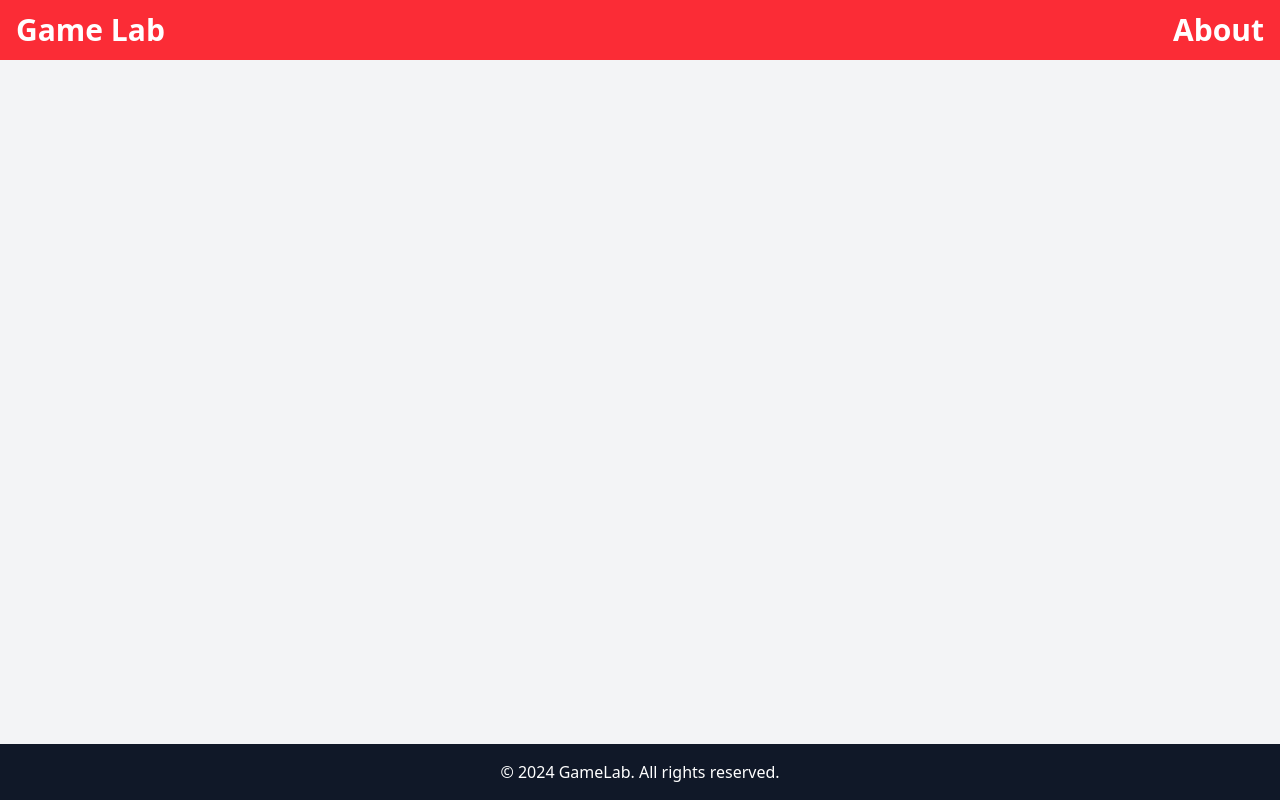
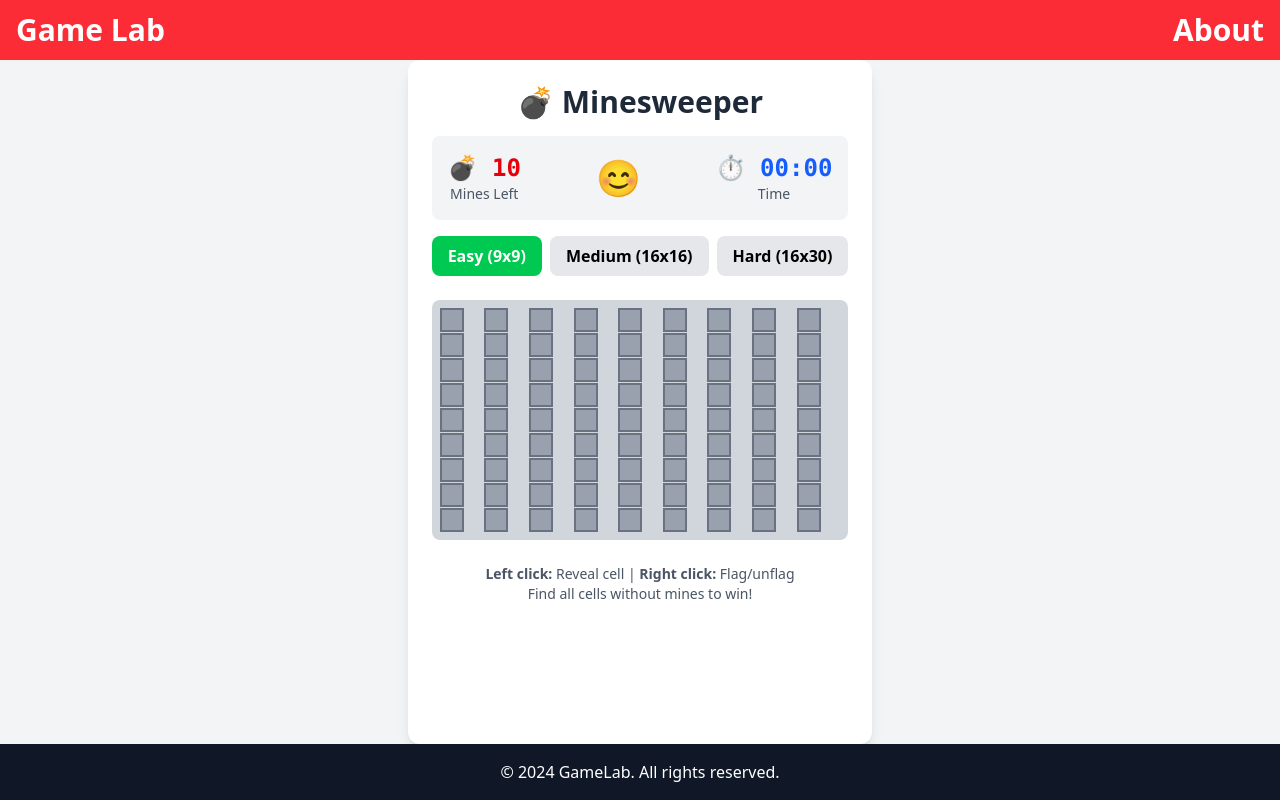
Before and after one commit to theCompanyDream/Gamelab, a Vue app: page /play/minesweeper in a window 1280 px wide. Built offline with nearby package versions, Linux system fonts and the light colour scheme.

Commit message:
feat: add minesweeper

```diff
--- a/src/data/games.js
+++ b/src/data/games.js
@@ -16,5 +16,11 @@ export const games = [
 	  slug: "pong",
 	  description: "Smash bricks with your paddle and ball.",
 	  image: "/games/pong.webp"
+	},
+	{
+	  name: "Minesweeper",
+	  slug: "minesweeper",
+	  description: "Uncover all safe squares without hitting a mine.",
+	  image: "/games/minesweeper.webp"
 	}
   ];
--- /dev/null
+++ b/src/games/minesweeper/MineSweeper.vue
@@ -0,0 +1,345 @@
+<template>
+  <main class="max-w-2xl mx-auto p-6 bg-white rounded-xl shadow-lg">
+    <!-- Game Header -->
+    <header class="text-center mb-6">
+      <h1 class="text-3xl font-bold text-gray-800 mb-4">💣 Minesweeper</h1>
+
+      <!-- Game Stats -->
+      <div class="flex justify-between items-center bg-gray-100 rounded-lg p-4 mb-4">
+        <div class="text-center">
+          <div class="text-2xl font-mono font-bold text-red-600">💣 {{ minesLeft }}</div>
+          <div class="text-sm text-gray-600">Mines Left</div>
+        </div>
+
+        <div class="text-center">
+          <button
+            @click="resetGame"
+            class="text-4xl hover:scale-110 transition-transform duration-200"
+          >
+            {{ gameStatus === 'playing' ? '😊' : gameStatus === 'won' ? '😎' : '😵' }}
+          </button>
+        </div>
+
+        <div class="text-center">
+          <div class="text-2xl font-mono font-bold text-blue-600">⏱️ {{ formatTime(timer) }}</div>
+          <div class="text-sm text-gray-600">Time</div>
+        </div>
+      </div>
+
+      <!-- Difficulty Buttons -->
+      <div class="flex gap-2 justify-center">
+        <button
+          @click="setDifficulty('easy')"
+          :class="difficulty === 'easy' ? 'bg-green-500 text-white' : 'bg-gray-200'"
+          class="px-4 py-2 rounded-lg font-semibold transition-colors"
+        >
+          Easy (9x9)
+        </button>
+        <button
+          @click="setDifficulty('medium')"
+          :class="difficulty === 'medium' ? 'bg-yellow-500 text-white' : 'bg-gray-200'"
+          class="px-4 py-2 rounded-lg font-semibold transition-colors"
+        >
+          Medium (16x16)
+        </button>
+        <button
+          @click="setDifficulty('hard')"
+          :class="difficulty === 'hard' ? 'bg-red-500 text-white' : 'bg-gray-200'"
+          class="px-4 py-2 rounded-lg font-semibold transition-colors"
+        >
+          Hard (16x30)
+        </button>
+      </div>
+    </header>
+
+    <!-- Game Board -->
+    <section
+      class="inline-block bg-gray-300 p-2 rounded-lg mx-auto"
+      :style="{
+        display: 'grid',
+        gridTemplateColumns: `repeat(${cols}, 1fr)`,
+        gap: '1px'
+      }"
+    >
+      <div
+        v-for="(cell, index) in board"
+        :key="index"
+        @click="revealCell(cell)"
+        @contextmenu.prevent="flagCell(cell)"
+        :class="getCellClass(cell)"
+        class="w-6 h-6 flex items-center justify-center text-xs font-bold cursor-pointer transition-all duration-150 hover:brightness-110 select-none"
+      >
+        {{ getCellContent(cell) }}
+      </div>
+    </section>
+
+    <!-- Instructions -->
+    <section class="mt-6 text-sm text-gray-600 text-center">
+      <p><strong>Left click:</strong> Reveal cell | <strong>Right click:</strong> Flag/unflag</p>
+      <p>Find all cells without mines to win!</p>
+    </section>
+
+    <!-- Win/Lose Modal -->
+    <section v-if="gameStatus !== 'playing'" class="fixed inset-0 bg-black bg-opacity-50 flex items-center justify-center z-50">
+      <div class="bg-white rounded-xl p-8 text-center max-w-sm">
+        <div class="text-6xl mb-4">
+          {{ gameStatus === 'won' ? '🎉' : '💥' }}
+        </div>
+        <h2 class="text-2xl font-bold mb-4">
+          {{ gameStatus === 'won' ? 'You Won!' : 'Game Over!' }}
+        </h2>
+        <p class="text-gray-600 mb-6">
+          Time: {{ formatTime(timer) }}
+        </p>
+        <button
+          @click="resetGame"
+          class="bg-blue-500 hover:bg-blue-600 text-white px-6 py-3 rounded-lg font-semibold transition-colors"
+        >
+          Play Again
+        </button>
+      </div>
+    </section>
+  </main>
+</template>
+
+<script setup lang="ts">
+import { ref, computed, onMounted, onUnmounted } from 'vue'
+
+// Types
+interface Cell {
+  row: number
+  col: number
+  isMine: boolean
+  isRevealed: boolean
+  isFlagged: boolean
+  neighborMines: number
+}
+
+type GameStatus = 'playing' | 'won' | 'lost'
+type Difficulty = 'easy' | 'medium' | 'hard'
+
+// Game state
+const board = ref<Cell[]>([])
+const gameStatus = ref<GameStatus>('playing')
+const difficulty = ref<Difficulty>('easy')
+const timer = ref(0)
+const gameStarted = ref(false)
+let timerInterval: NodeJS.Timeout | null = null
+
+// Game configuration
+const configs = {
+  easy: { rows: 9, cols: 9, mines: 10 },
+  medium: { rows: 16, cols: 16, mines: 40 },
+  hard: { rows: 16, cols: 30, mines: 99 }
+}
+
+// Computed properties
+const currentConfig = computed(() => configs[difficulty.value])
+const rows = computed(() => currentConfig.value.rows)
+const cols = computed(() => currentConfig.value.cols)
+const totalMines = computed(() => currentConfig.value.mines)
+
+const minesLeft = computed(() => {
+  const flaggedCount = board.value.filter(cell => cell.isFlagged).length
+  return totalMines.value - flaggedCount
+})
+
+// Game logic
+const initializeBoard = () => {
+  board.value = []
+  gameStatus.value = 'playing'
+  timer.value = 0
+  gameStarted.value = false
+  stopTimer()
+
+  // Create empty board
+  for (let row = 0; row < rows.value; row++) {
+    for (let col = 0; col < cols.value; col++) {
+      board.value.push({
+        row,
+        col,
+        isMine: false,
+        isRevealed: false,
+        isFlagged: false,
+        neighborMines: 0
+      })
+    }
+  }
+}
+
+const placeMines = (firstClickRow: number, firstClickCol: number) => {
+  const minePositions = new Set<string>()
+
+  while (minePositions.size < totalMines.value) {
+    const row = Math.floor(Math.random() * rows.value)
+    const col = Math.floor(Math.random() * cols.value)
+    const position = `${row},${col}`
+
+    // Don't place mine on first click or adjacent cells
+    if (Math.abs(row - firstClickRow) <= 1 && Math.abs(col - firstClickCol) <= 1) {
+      continue
+    }
+
+    minePositions.add(position)
+  }
+
+  // Place mines on board
+  minePositions.forEach(position => {
+    const [row, col] = position.split(',').map(Number)
+    const cell = getCell(row, col)
+    if (cell) {
+      cell.isMine = true
+    }
+  })
+
+  // Calculate neighbor mine counts
+  board.value.forEach(cell => {
+    if (!cell.isMine) {
+      cell.neighborMines = countNeighborMines(cell.row, cell.col)
+    }
+  })
+}
+
+const getCell = (row: number, col: number): Cell | undefined => {
+  return board.value.find(cell => cell.row === row && cell.col === col)
+}
+
+const countNeighborMines = (row: number, col: number): number => {
+  let count = 0
+
+  for (let dr = -1; dr <= 1; dr++) {
+    for (let dc = -1; dc <= 1; dc++) {
+      if (dr === 0 && dc === 0) continue
+
+      const neighbor = getCell(row + dr, col + dc)
+      if (neighbor?.isMine) count++
+    }
+  }
+
+  return count
+}
+
+const revealCell = (cell: Cell) => {
+  if (gameStatus.value !== 'playing' || cell.isRevealed || cell.isFlagged) return
+
+  // First click - place mines
+  if (!gameStarted.value) {
+    gameStarted.value = true
+    placeMines(cell.row, cell.col)
+    startTimer()
+  }
+
+  cell.isRevealed = true
+
+  if (cell.isMine) {
+    gameStatus.value = 'lost'
+    revealAllMines()
+    stopTimer()
+    return
+  }
+
+  // Auto-reveal empty cells
+  if (cell.neighborMines === 0) {
+    revealNeighbors(cell.row, cell.col)
+  }
+
+  checkWinCondition()
+}
+
+const revealNeighbors = (row: number, col: number) => {
+  for (let dr = -1; dr <= 1; dr++) {
+    for (let dc = -1; dc <= 1; dc++) {
+      if (dr === 0 && dc === 0) continue
+
+      const neighbor = getCell(row + dr, col + dc)
+      if (neighbor && !neighbor.isRevealed && !neighbor.isFlagged) {
+        revealCell(neighbor)
+      }
+    }
+  }
+}
+
+const flagCell = (cell: Cell) => {
+  if (gameStatus.value !== 'playing' || cell.isRevealed) return
+
+  cell.isFlagged = !cell.isFlagged
+}
+
+const revealAllMines = () => {
+  board.value.forEach(cell => {
+    if (cell.isMine) {
+      cell.isRevealed = true
+    }
+  })
+}
+
+const checkWinCondition = () => {
+  const unrevealedNonMines = board.value.filter(cell => !cell.isRevealed && !cell.isMine)
+
+  if (unrevealedNonMines.length === 0) {
+    gameStatus.value = 'won'
+    stopTimer()
+  }
+}
+
+// Timer functions
+const startTimer = () => {
+  timerInterval = setInterval(() => {
+    timer.value++
+  }, 1000)
+}
+
+const stopTimer = () => {
+  if (timerInterval) {
+    clearInterval(timerInterval)
+    timerInterval = null
+  }
+}
+
+const formatTime = (seconds: number): string => {
+  const mins = Math.floor(seconds / 60)
+  const secs = seconds % 60
+  return `${mins.toString().padStart(2, '0')}:${secs.toString().padStart(2, '0')}`
+}
+
+// UI functions
+const getCellClass = (cell: Cell): string => {
+  const baseClass = 'border-2'
+
+  if (!cell.isRevealed) {
+    return `${baseClass} bg-gray-400 border-gray-500 hover:bg-gray-300`
+  }
+
+  if (cell.isMine) {
+    return `${baseClass} bg-red-500 border-red-600`
+  }
+
+  return `${baseClass} bg-white border-gray-300`
+}
+
+const getCellContent = (cell: Cell): string => {
+  if (cell.isFlagged) return '🚩'
+  if (!cell.isRevealed) return ''
+  if (cell.isMine) return '💣'
+  if (cell.neighborMines === 0) return ''
+  return cell.neighborMines.toString()
+}
+
+const setDifficulty = (newDifficulty: Difficulty) => {
+  difficulty.value = newDifficulty
+  resetGame()
+}
+
+const resetGame = () => {
+  initializeBoard()
+}
+
+// Lifecycle
+onMounted(() => {
+  initializeBoard()
+})
+
+onUnmounted(() => {
+  stopTimer()
+})
+</script>
--- a/src/router.js
+++ b/src/router.js
@@ -25,6 +25,11 @@ const routes = [
         path: '/play/pong',
         name: 'pong',
         component: () => import('@/games/pong/pong.vue')
+    },
+    {
+        path: '/play/minesweeper',
+        name: 'minesweeper',
+        component: () => import('@/games/minesweeper/MineSweeper.vue')
     }
 ];
 
```
